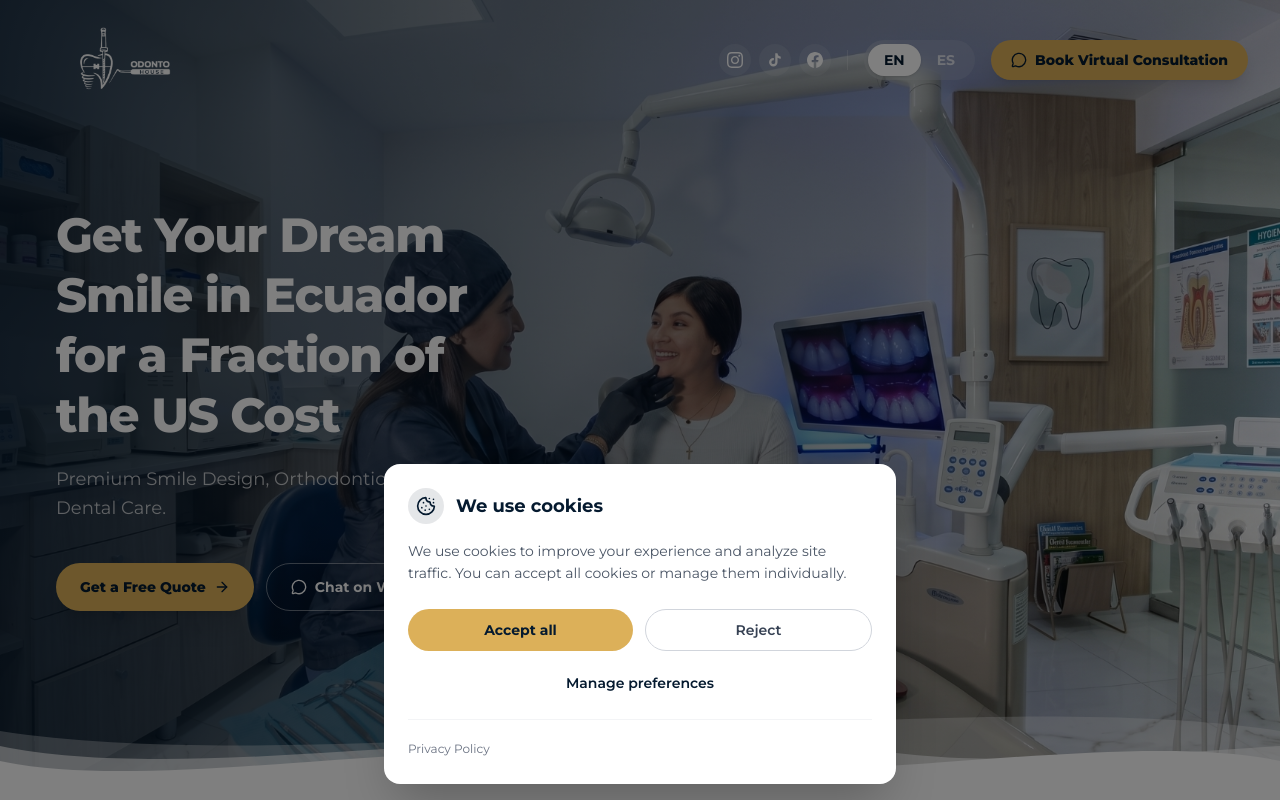
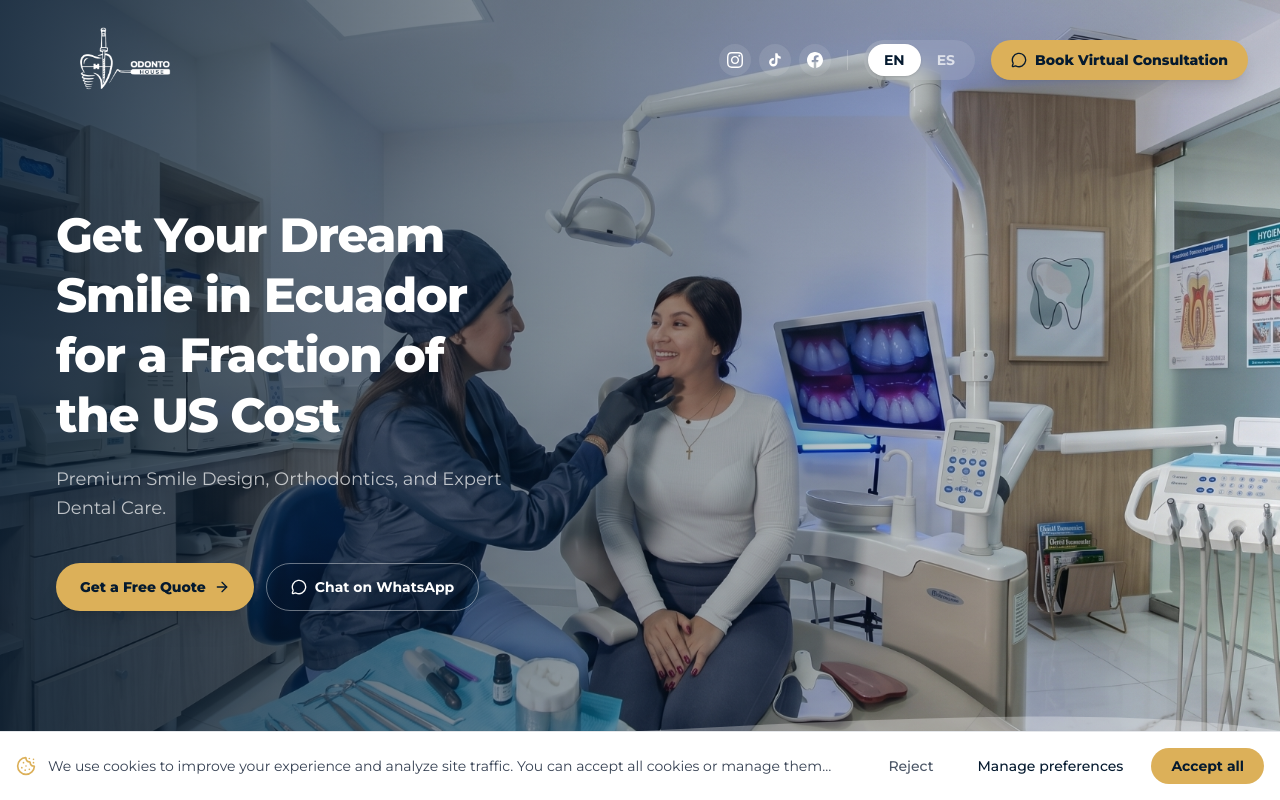
Before and after one commit to reninn34-arch/landing-odontohouse, a Next.js app: page / in a window 1280 px wide. Shown: the top 800 px of the page. Built offline with nearby package versions, Linux system fonts and the light colour scheme.

Commit message:
feat: refactor CookieConsent to use bottom banner layout

```diff
--- a/components/CookieConsent.tsx
+++ b/components/CookieConsent.tsx
@@ -91,17 +91,6 @@ export const CookieConsent = () => {
     }
   }, []);
 
-  useEffect(() => {
-    if (isPrivacyPage) {
-      const stored = localStorage.getItem("cookie_consent");
-      if (!stored) {
-        setShowFloatingButton(true);
-      } else {
-        setShowFloatingButton(true);
-      }
-    }
-  }, [pathname]);
-
   const handleAcceptAll = () => {
     const newPrefs = { necessary: true, analytics: true, marketing: true };
     setPreferences(newPrefs);
@@ -131,51 +120,47 @@ export const CookieConsent = () => {
     }
   };
 
-  const shouldShowFloatingButton = showFloatingButton && !showBanner && !showSettings;
+  const shouldShowFloating = showFloatingButton || isPrivacyPage;
 
-  if (!showBanner && !showSettings && !showFloatingButton) return null;
+  if (!showBanner && !showSettings && !shouldShowFloating) return null;
 
   return (
     <>
-      <div className="fixed inset-0 z-50 flex items-end justify-center">
-        <div className="absolute inset-0 bg-black/50" onClick={() => setShowSettings(false)} />
-        <div className="relative w-full max-w-lg mx-4 mb-4 bg-white rounded-2xl shadow-2xl animate-slide-up-fade overflow-hidden">
-          {!showSettings ? (
-            <div className="p-6">
-              <div className="flex items-center gap-3 mb-4">
-                <div className="p-2 bg-[var(--color-brand-blue)]/10 rounded-full">
-                  <Cookie className="w-5 h-5 text-[var(--color-brand-blue)]" />
+      {showBanner && (
+        <div className="fixed bottom-0 left-0 right-0 z-50 bg-white border-t border-gray-200 shadow-lg">
+          <div className="max-w-7xl mx-auto px-4 py-4 flex flex-col md:flex-row items-center justify-between gap-4">
+            <div className="flex items-center gap-3 text-sm text-gray-700">
+              <Cookie className="w-5 h-5 text-[var(--color-brand-gold)] shrink-0" />
+              <p className="line-clamp-2 md:line-clamp-1">{t.description}</p>
             </div>
-                <h3 className="text-lg font-bold text-[var(--color-brand-blue)]">{t.title}</h3>
-              </div>
-              <p className="text-sm text-gray-600 mb-6 leading-relaxed">{t.description}</p>
-              <div className="flex flex-wrap gap-3">
-                <button
-                  onClick={handleAcceptAll}
-                  className="flex-1 min-w-[120px] px-4 py-2.5 bg-[var(--color-brand-gold)] text-[var(--color-brand-blue)] font-bold rounded-full text-sm hover:bg-[var(--color-brand-gold-light)] transition-colors"
-                >
-                  {t.acceptAll}
-                </button>
+            <div className="flex items-center gap-3 shrink-0">
               <button
                 onClick={handleReject}
-                  className="flex-1 min-w-[120px] px-4 py-2.5 border border-gray-300 text-gray-700 font-semibold rounded-full text-sm hover:bg-gray-50 transition-colors"
+                className="px-4 py-2 text-gray-600 hover:text-gray-800 font-medium text-sm transition-colors"
               >
                 {t.reject}
               </button>
               <button
                 onClick={() => setShowSettings(true)}
-                  className="w-full px-4 py-2.5 text-[var(--color-brand-blue)] font-semibold text-sm hover:underline"
+                className="px-4 py-2 text-[var(--color-brand-blue)] font-medium text-sm hover:underline"
               >
                 {t.manage}
               </button>
-              </div>
-              <div className="mt-4 pt-4 border-t border-gray-100">
-                <a href="/privacy" target="_blank" rel="noopener noreferrer" className="text-xs text-gray-500 hover:text-[var(--color-brand-blue)]">
-                  {t.privacyPolicy}
-                </a>
+              <button
+                onClick={handleAcceptAll}
+                className="px-5 py-2 bg-[var(--color-brand-gold)] text-[var(--color-brand-blue)] font-bold rounded-full text-sm hover:bg-[var(--color-brand-gold-light)] transition-colors"
+              >
+                {t.acceptAll}
+              </button>
             </div>
           </div>
-          ) : (
+        </div>
+      )}
+
+      {showSettings && (
+        <div className="fixed inset-0 z-50 flex items-end justify-center">
+          <div className="absolute inset-0 bg-black/50" onClick={() => setShowSettings(false)} />
+          <div className="relative w-full max-w-lg mx-4 mb-4 bg-white rounded-2xl shadow-2xl overflow-hidden">
             <div className="p-6">
               <div className="flex items-center justify-between mb-4">
                 <h3 className="text-lg font-bold text-[var(--color-brand-blue)]">{t.manage}</h3>
@@ -227,15 +212,14 @@ export const CookieConsent = () => {
                 {t.savePreferences}
               </button>
             </div>
-          )}
           </div>
         </div>
+      )}
 
-      {/* Floating button when cookies were rejected or on privacy page */}
-      {shouldShowFloatingButton && !showBanner && !showSettings && (
+      {shouldShowFloating && !showBanner && !showSettings && (
         <button
           onClick={() => setShowSettings(true)}
-          className="fixed bottom-4 right-4 z-50 bg-[var(--color-brand-gold)] text-[var(--color-brand-blue)] px-4 py-2.5 rounded-full font-bold text-sm shadow-lg hover:bg-[var(--color-brand-gold-light)] transition-all flex items-center gap-2 animate-bounce"
+          className="fixed bottom-4 right-4 z-50 bg-[var(--color-brand-gold)] text-[var(--color-brand-blue)] px-4 py-2.5 rounded-full font-bold text-sm shadow-lg hover:bg-[var(--color-brand-gold-light)] transition-all flex items-center gap-2"
         >
           <Cookie className="w-4 h-4" />
           {t.openSettings}
```
Lines whose indentation alone changed are shown as unchanged.
